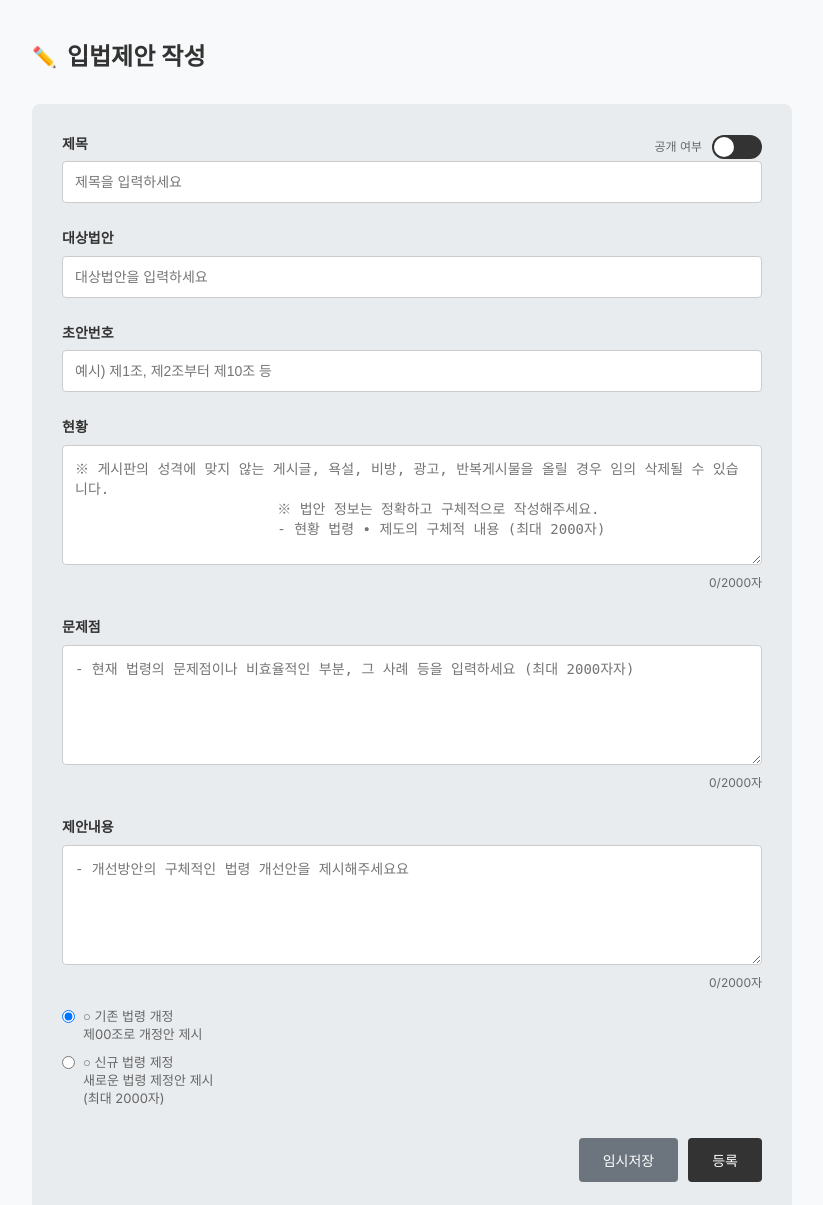
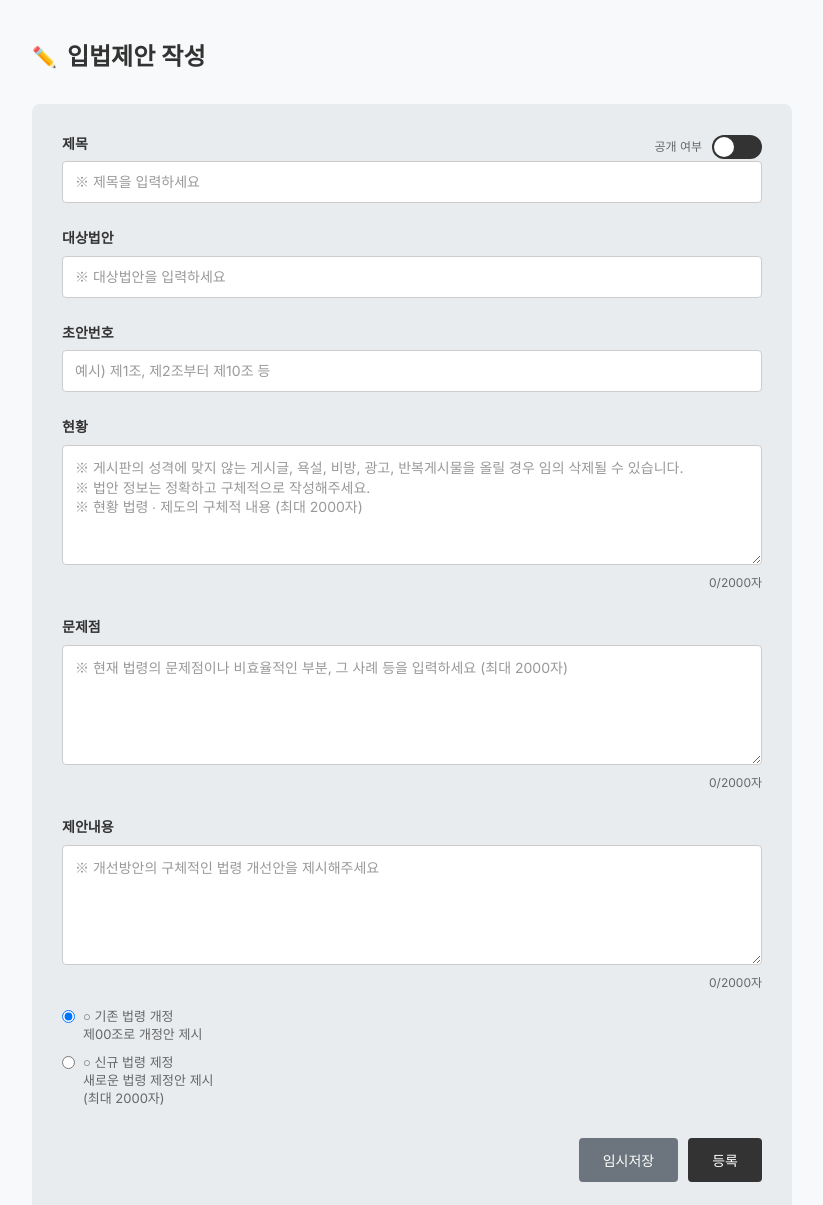
Before and after one commit to coomind/Lawgg, a Flask app: page /proposals/new in a window 1280 px wide. Shown: the part 65-1270 px from the top of the page, without its empty margins (228-1051 px from the left). Run offline with Flask 3, Linux system fonts and the light colour scheme.

Commit message:
Update PROPwrite.html

```diff
--- a/templates/PROPwrite.html
+++ b/templates/PROPwrite.html
@@ -324,7 +324,36 @@
             color: #0c5460;
             border: 1px solid #bee5eb;
         }
+        /* placeholder 폰트 스타일 통일 */
+        .form-input::placeholder,
+        .form-textarea::placeholder {
+            color: #999;
+            font-size: 14px;
+            font-weight: 400;
+            font-family: 'Inter', sans-serif;
+            line-height: 1.4;
+            opacity: 1; /* 브라우저별 투명도 차이 방지 */
+        }
 
+        /* Firefox 호환성 */
+        .form-input::-moz-placeholder,
+        .form-textarea::-moz-placeholder {
+            color: #999;
+            font-size: 14px;
+            font-weight: 400;
+            font-family: 'Inter', sans-serif;
+            line-height: 1.4;
+            opacity: 1;
+        }
+
+        /* 오래된 브라우저 호환성 */
+        .form-input:-ms-input-placeholder,
+        .form-textarea:-ms-input-placeholder {
+            color: #999;
+            font-size: 14px;
+            font-weight: 400;
+            font-family: 'Inter', sans-serif;
+        }
         @media (max-width: 768px) {
             .container {
                 padding: 20px 15px;
@@ -420,7 +449,7 @@
                            id="title"
                            name="title"
                            value="{{ form_data.title or '' }}"
-                           placeholder="제목을 입력하세요"
+                           placeholder="※ 제목을 입력하세요"
                            maxlength="200"
                            required>
                     <div class="error-message" id="title-error"></div>
@@ -433,7 +462,7 @@
                            id="target_law"
                            name="target_law"
                            value="{{ form_data.target_law or '' }}"
-                           placeholder="대상법안을 입력하세요"
+                           placeholder="※ 대상법안을 입력하세요"
                            maxlength="100">
                     <div class="error-message" id="target_law-error"></div>
                 </div>
@@ -455,9 +484,7 @@
                     <textarea class="form-textarea"
                               id="current_situation"
                               name="current_situation"
-                              placeholder="※ 게시판의 성격에 맞지 않는 게시글, 욕설, 비방, 광고, 반복게시물을 올릴 경우 임의 삭제될 수 있습니다.
-                        ※ 법안 정보는 정확하고 구체적으로 작성해주세요.
-                        - 현황 법령 ∙ 제도의 구체적 내용 (최대 2000자)"
+                              placeholder="※ 게시판의 성격에 맞지 않는 게시글, 욕설, 비방, 광고, 반복게시물을 올릴 경우 임의 삭제될 수 있습니다.&#10;※ 법안 정보는 정확하고 구체적으로 작성해주세요.&#10;※ 현황 법령 ∙ 제도의 구체적 내용 (최대 2000자)"
                               maxlength="2000"
                               required>{{ form_data.current_situation or '' }}</textarea>
                     <div class="character-count" id="current_situation-count">
@@ -471,7 +498,7 @@
                     <textarea class="form-textarea"
                               id="problems"
                               name="problems"
-                              placeholder="- 현재 법령의 문제점이나 비효율적인 부분, 그 사례 등을 입력하세요 (최대 2000자자)"
+                              placeholder="※ 현재 법령의 문제점이나 비효율적인 부분, 그 사례 등을 입력하세요 (최대 2000자)"
                               maxlength="2000">{{ form_data.problems or '' }}</textarea>
                     <div class="character-count" id="problems-count">
                         <span id="problems-length">{{ (form_data.problems or '')|length }}</span>/2000자
@@ -484,7 +511,7 @@
                     <textarea class="form-textarea"
                               id="proposal_reasons"
                               name="proposal_reasons"
-                              placeholder="- 개선방안의 구체적인 법령 개선안을 제시해주세요요"
+                              placeholder="※ 개선방안의 구체적인 법령 개선안을 제시해주세요"
                               maxlength="2000"
                               required>{{ form_data.proposal_reasons or '' }}</textarea>
                     <div class="character-count" id="proposal_reasons-count">
```
